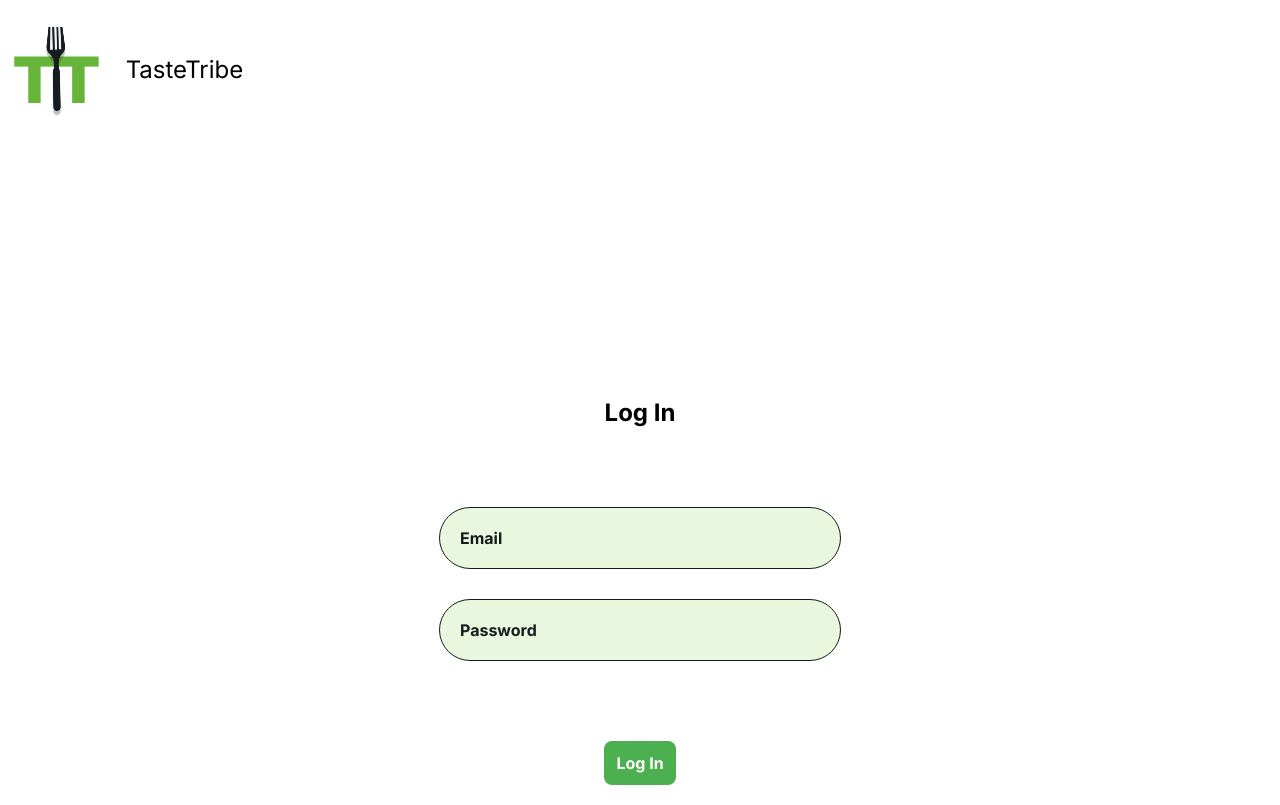
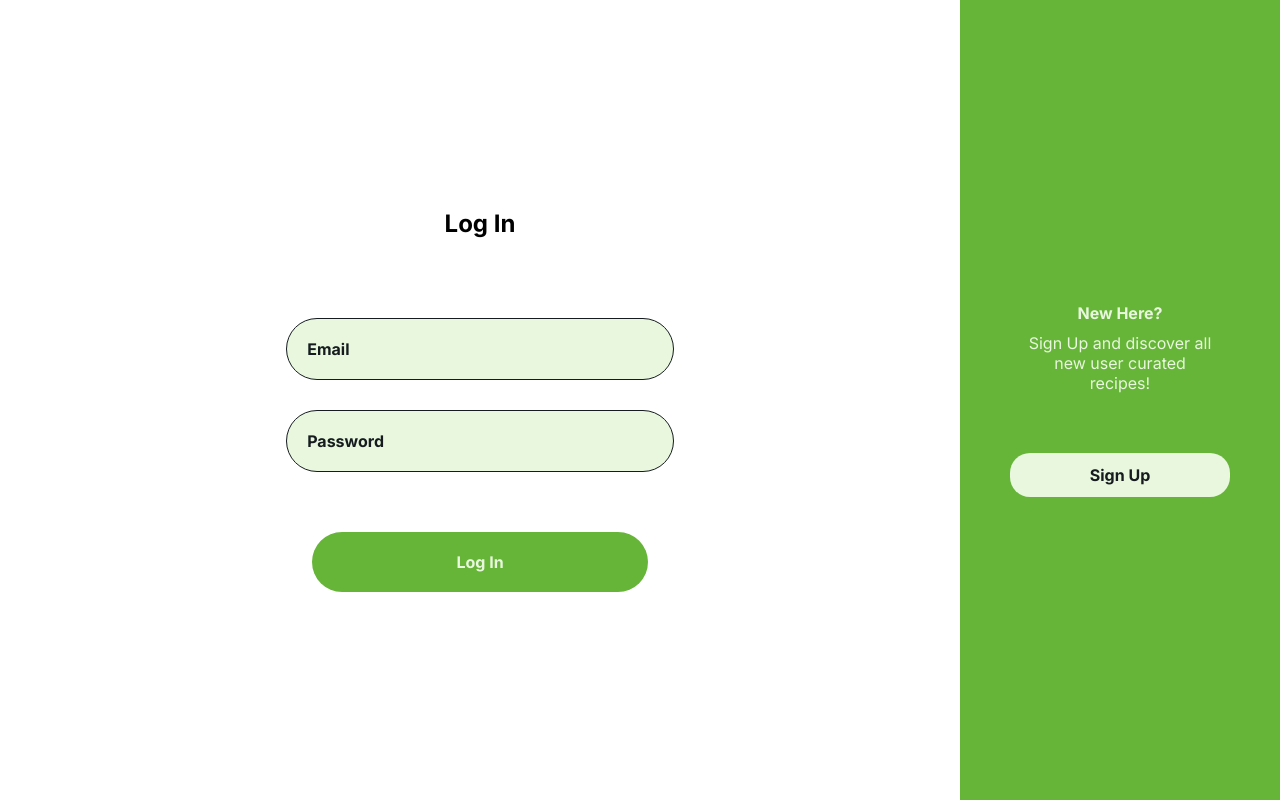
Before and after one commit to RayFR/tastetribe, a React (Vite) app in the folder frontend/: page /login in a window 1280 px wide. Built offline with nearby package versions, Linux system fonts and the light colour scheme.

Commit message:
UI changes

```diff
--- a/frontend/src/pages/FeedPage.jsx
+++ b/frontend/src/pages/FeedPage.jsx
@@ -3,6 +3,7 @@ import Shell from "../components/Shell.jsx";
 import Recipe from "../components/Recipe.jsx";
 import { useEffect, useState } from "react";
 import { API_URL } from "../utils/constants.js";
+import magnifier from "../assets/magnifier.png";
 
 function FeedPage() {
     const [recipes, setRecipes] = useState([]);
@@ -33,6 +34,8 @@ function FeedPage() {
                 <section className={styles.feed}>
                     <div className={styles.top}>
                         <h1 className={styles.title}>Feed</h1>
+                        <div className={styles.search}>
+                            <img src={magnifier} alt="MAGNIFIER" />
                             <input
                                 type="text"
                                 placeholder="Search recipes..."
@@ -40,6 +43,8 @@ function FeedPage() {
                                 value={searchTerm}
                                 onChange={(e) => setSearchTerm(e.target.value)}
                             />
+                        </div>
+
                     </div>
                     <div className={styles.recipes}>
                         {filteredRecipes.length > 0 ? (
--- a/frontend/src/pages/LoginPage.jsx
+++ b/frontend/src/pages/LoginPage.jsx
@@ -1,7 +1,7 @@
 import styles from "../styles/LoginPage.module.css";
 import logo from "../assets/TasteTribeLogo.png";
 import { useState } from "react";
-import { useNavigate } from "react-router-dom";
+import { useNavigate, Link } from "react-router-dom";
 import { API_URL } from "../utils/constants";
 
 function LoginPage() {
@@ -37,11 +37,8 @@ function LoginPage() {
 
     return(
         <>
-            <section className={styles.main}>
-                <div className={styles.logoname}>
-                    <img src={logo} alt="LOGO" className={styles.logo} />
-                    <p className={styles.name}>TasteTribe</p>
-                </div>
+            <main className={styles.main}>
+                <section className={styles.content}>
 
                     <div className={styles.formsection}>
                         <form onSubmit={handleSubmit} className={styles.form}>
@@ -51,9 +48,16 @@ function LoginPage() {
                             <button type="submit">Log In</button>
                         </form>
                     </div>
+
                 </section>
 
-            <section className={styles.side}></section>
+                <section className={styles.side}>
+                    <strong>New Here?</strong>
+                    <p>Sign Up and discover all new user curated recipes!</p>
+                    <button onClick={() => navigate("/signup")}>Sign Up</button>
+                </section>
+            </main>
+
         </>
     );
 }
--- a/frontend/src/pages/SignUpPage.jsx
+++ b/frontend/src/pages/SignUpPage.jsx
@@ -47,11 +47,8 @@ function SignUpPage() {
 
     return(
         <>
-            <section className={styles.main}>
-                <div className={styles.logoname}>
-                    <img src="../assets/TasteTribeLogo.png" alt="LOGO" className={styles.logo} />
-                    <p className={styles.name}>TasteTribe</p>
-                </div>
+            <main className={styles.main}>
+                <section className={styles.content}>
 
                     <div className={styles.formsection}>
                         <form onSubmit={handleSubmit} className={styles.form}>
@@ -65,7 +62,13 @@ function SignUpPage() {
                     </div>
                 </section>
 
-            <section className={styles.side}></section>
+                <section className={styles.side}>
+                    <strong>Already Have An Account?</strong>
+                    <p>Log In to your account and access recipes!</p>
+                    <button onClick={() => navigate("/login")}>Log In</button>
+                </section>
+            </main>
+
         </>
     );
 }
--- a/frontend/src/styles/FeedPage.module.css
+++ b/frontend/src/styles/FeedPage.module.css
@@ -95,3 +95,15 @@ main {
 .searchBar:focus {
   border-color: white;
 }
+
+.search {
+  display: flex;
+  justify-content: center;
+  align-items: center;
+  gap: 5px;
+}
+
+.search img {
+  width: 35px;
+  height: 35px;
+}
--- a/frontend/src/styles/LoginPage.module.css
+++ b/frontend/src/styles/LoginPage.module.css
@@ -1,10 +1,14 @@
 .main {
     display: flex;
+}
+
+.content {
+    display: flex;
     flex-direction: column;
-    justify-content: start;
+    justify-content: center;
     align-items: center;
     gap: 30vh;
-    width: 100vw;
+    width: 75vw;
     height: 100vh;
 }
 
@@ -32,6 +36,7 @@
     justify-content: center;
     align-items: center;
     gap: 100px;
+    justify-self: center;
 }
 
 .form {
@@ -62,16 +67,47 @@
     font-weight: bold;
 }
 
-button {
-    margin-top: 50px;
+.form button {
+    margin-top: 30px;
     border-radius: 50px;
     font-weight: bold;
     background-color: var(--secondary);
     color: var(--primary);
-    padding-left: 80px;
-    padding-right: 80px;
-    padding-top: 25px;
-    padding-bottom: 25px;
+    padding-left: 25%;
+    padding-right: 25%;
+    padding-top: 20px;
+    padding-bottom: 20px;
     border: none;
     font-size: 1rem;
 }
+
+.side {
+    background-color: var(--secondary);
+    width: 25vw;
+    height: 100vh;
+    display: flex;
+    flex-direction: column;
+    justify-content: center;
+    align-items: center;
+    gap: 10px;
+}
+
+.side button {
+    background-color: var(--primary);
+    color: var(--text);
+    padding-left: 25%;
+    padding-right: 25%;
+    border-radius: 20px;
+}
+
+.side button:hover {
+    background-color: var(--primary);
+    opacity: 80%;
+}
+
+.side p,
+.side strong {
+    color: var(--primary);
+    width: 60%;
+    text-align: center;
+}
--- a/frontend/src/styles/SignUpPage.module.css
+++ b/frontend/src/styles/SignUpPage.module.css
@@ -1,10 +1,10 @@
-.main {
+.content {
     display: flex;
     flex-direction: column;
-    justify-content: start;
+    justify-content: center;
     align-items: center;
     gap: 30vh;
-    width: 100vw;
+    width: 75vw;
     height: 100vh;
 }
 
@@ -74,3 +74,49 @@ button {
 .error {
     color: red;
 }
+
+
+.form button {
+    margin-top: 30px;
+    border-radius: 50px;
+    font-weight: bold;
+    background-color: var(--secondary);
+    color: var(--primary);
+    padding-left: 25%;
+    padding-right: 25%;
+    padding-top: 20px;
+    padding-bottom: 20px;
+    border: none;
+    font-size: 1rem;
+}
+
+.side {
+    background-color: var(--secondary);
+    width: 25vw;
+    height: 100vh;
+    display: flex;
+    flex-direction: column;
+    justify-content: center;
+    align-items: center;
+    gap: 10px;
+}
+
+.side button {
+    background-color: var(--primary);
+    color: var(--text);
+    padding-left: 25%;
+    padding-right: 25%;
+    border-radius: 20px;
+}
+
+.side button:hover {
+    background-color: var(--primary);
+    opacity: 80%;
+}
+
+.side p,
+.side strong {
+    color: var(--primary);
+    width: 60%;
+    text-align: center;
+}
--- a/frontend/src/utils/constants.js
+++ b/frontend/src/utils/constants.js
@@ -1 +1 @@
-export const API_URL = "https://tastetribe-nodeapi.onrender.com/api"
+export const API_URL = "https://localhost:3000/api"
```
Lines whose indentation alone changed are shown as unchanged.
